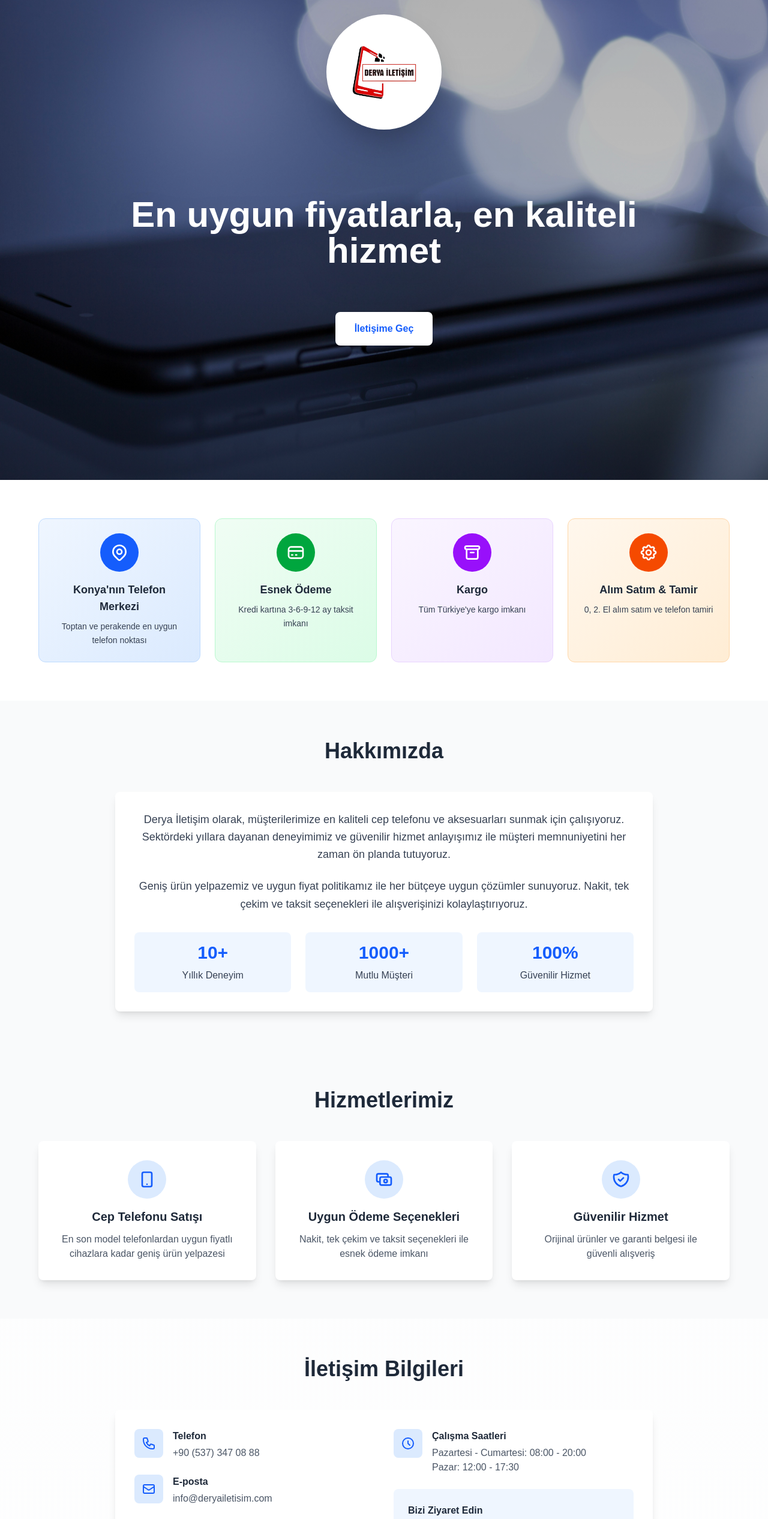
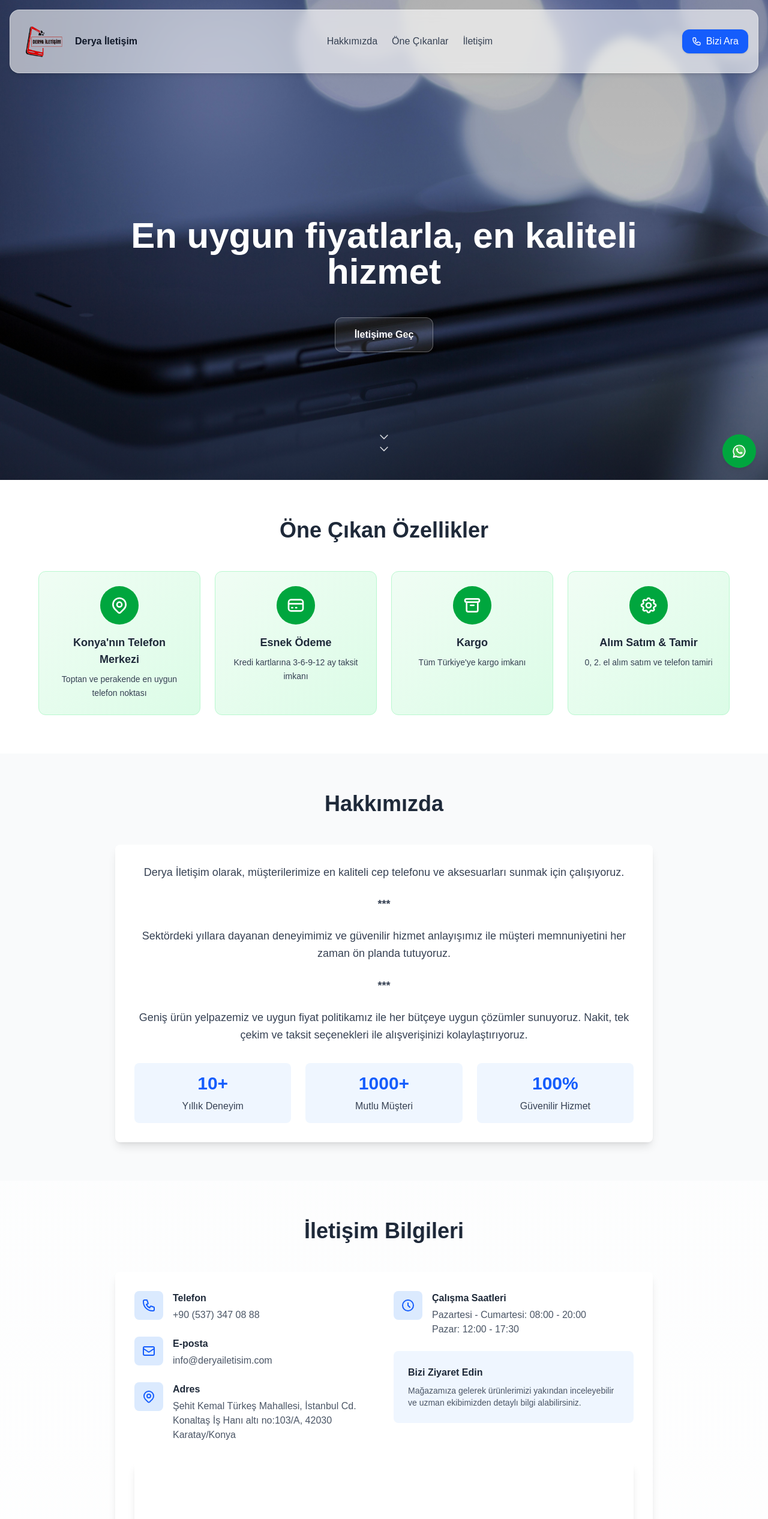
Before and after one commit to muhammedkisla/deryailetisim, a Next.js app: page / in a window 1280 px wide. Shown: the top 2532 px of the page at 60% size. Built offline with nearby package versions, Linux system fonts and the light colour scheme; grey boxes are pictures that could not be loaded.

Commit message:
calculate is updated

```diff
--- a/src/app/page.tsx
+++ b/src/app/page.tsx
@@ -3,6 +3,12 @@ import Footer from "@/components/Footer";
 import RotatingText from "@/components/RotatingText";
 import Image from "next/image";
 import Link from "next/link";
+
+const WHATSAPP_PHONE = (
+  process.env.NEXT_PUBLIC_WHATSAPP_PHONE || "905373470888"
+).replace(/[^0-9]/g, "");
+const WHATSAPP_URL = `https://wa.me/${WHATSAPP_PHONE}`;
+const TEL_URL = `tel:+${WHATSAPP_PHONE}`;
 
 export default function Home() {
   return (
@@ -29,28 +35,67 @@ export default function Home() {
 
           {/* Content */}
           <div className="relative z-10 container mx-auto px-4 text-center">
-            <div className="mb-8 mt-16 min-h-[200px] flex items-center justify-center">
+            <div className="mb-6 mt-24 flex items-center justify-center"></div>
+            <div className="mb-3 h-[120px] md:h-[160px] lg:h-[180px] flex items-center justify-center overflow-hidden">
               <RotatingText />
             </div>
-            <div className="flex justify-center space-x-4">
+
+            <div className="flex justify-center mt-4">
               <Link
                 href="#iletisim"
-                className="bg-white text-blue-600 px-8 py-4 rounded-lg font-semibold hover:bg-blue-50 transition-all duration-200 shadow-xl hover:shadow-2xl hover:scale-105"
+                className="bg-white/10 text-white border border-white/30 px-6 md:px-8 py-3 md:py-4 rounded-xl font-semibold hover:bg-white/20 transition-all duration-200 shadow-md"
               >
                 İletişime Geç
               </Link>
             </div>
           </div>
+
+          {/* Scroll Hint */}
+          <div className="absolute left-1/2 -translate-x-1/2 bottom-8 text-white/80 animate-bounce hidden md:block">
+            <div className="flex flex-col items-center text-sm">
+              <svg
+                className="w-5 h-5"
+                fill="none"
+                stroke="currentColor"
+                viewBox="0 0 24 24"
+              >
+                <path
+                  strokeLinecap="round"
+                  strokeLinejoin="round"
+                  strokeWidth={2}
+                  d="M19 9l-7 7-7-7"
+                />
+              </svg>
+              <svg
+                className="w-5 h-5"
+                fill="none"
+                stroke="currentColor"
+                viewBox="0 0 24 24"
+              >
+                <path
+                  strokeLinecap="round"
+                  strokeLinejoin="round"
+                  strokeWidth={2}
+                  d="M19 9l-7 7-7-7"
+                />
+              </svg>
+            </div>
+          </div>
         </section>
 
         {/* Öne Çıkan Özellikler */}
-        <section className="py-16 bg-white">
+        <section id="ozellikler" className="py-16 bg-white">
           <div className="container mx-auto px-4">
             <div className="max-w-6xl mx-auto">
-              <div className="grid grid-cols-1 md:grid-cols-2 lg:grid-cols-4 gap-6">
+              <div className="text-center mb-12">
+                <h2 className="text-3xl md:text-4xl font-bold text-gray-800">
+                  Öne Çıkan Özellikler
+                </h2>
+              </div>
+              <div className="grid grid-cols-2 md:grid-cols-2 lg:grid-cols-4 gap-6">
                 {/* Konya'nın En Uygun Telefon Noktası */}
-                <div className="bg-linear-to-br from-blue-50 to-blue-100 rounded-xl p-6 text-center hover:shadow-xl transition-shadow duration-300 border border-blue-200">
-                  <div className="bg-blue-600 w-16 h-16 rounded-full flex items-center justify-center mx-auto mb-4">
+                <div className="bg-linear-to-br from-green-50 to-green-100 rounded-xl p-6 text-center hover:shadow-xl transition-shadow duration-300 border border-green-200">
+                  <div className="bg-green-600 w-16 h-16 rounded-full flex items-center justify-center mx-auto mb-4">
                     <svg
                       className="w-8 h-8 text-white"
                       fill="none"
@@ -100,13 +145,13 @@ export default function Home() {
                     Esnek Ödeme
                   </h3>
                   <p className="text-sm text-gray-700 leading-relaxed">
-                    Kredi kartına 3-6-9-12 ay taksit imkanı
+                    Kredi kartlarına 3-6-9-12 ay taksit imkanı
                   </p>
                 </div>
 
                 {/* Kargo */}
-                <div className="bg-linear-to-br from-purple-50 to-purple-100 rounded-xl p-6 text-center hover:shadow-xl transition-shadow duration-300 border border-purple-200">
-                  <div className="bg-purple-600 w-16 h-16 rounded-full flex items-center justify-center mx-auto mb-4">
+                <div className="bg-linear-to-br from-green-50 to-green-100 rounded-xl p-6 text-center hover:shadow-xl transition-shadow duration-300 border border-green-200">
+                  <div className="bg-green-600 w-16 h-16 rounded-full flex items-center justify-center mx-auto mb-4">
                     <svg
                       className="w-8 h-8 text-white"
                       fill="none"
@@ -130,8 +175,8 @@ export default function Home() {
                 </div>
 
                 {/* 2. El ve Tamir */}
-                <div className="bg-linear-to-br from-orange-50 to-orange-100 rounded-xl p-6 text-center hover:shadow-xl transition-shadow duration-300 border border-orange-200">
-                  <div className="bg-orange-600 w-16 h-16 rounded-full flex items-center justify-center mx-auto mb-4">
+                <div className="bg-linear-to-br from-green-50 to-green-100 rounded-xl p-6 text-center hover:shadow-xl transition-shadow duration-300 border border-green-200">
+                  <div className="bg-green-600 w-16 h-16 rounded-full flex items-center justify-center mx-auto mb-4">
                     <svg
                       className="w-8 h-8 text-white"
                       fill="none"
@@ -156,7 +201,7 @@ export default function Home() {
                     Alım Satım & Tamir
                   </h3>
                   <p className="text-sm text-gray-700 leading-relaxed">
-                    0, 2. El alım satım ve telefon tamiri
+                    0, 2. el alım satım ve telefon tamiri
                   </p>
                 </div>
               </div>
@@ -174,9 +219,18 @@ export default function Home() {
               <div className="bg-white rounded-lg shadow-lg p-8">
                 <p className="text-lg text-center text-gray-700 leading-relaxed mb-6">
                   Derya İletişim olarak, müşterilerimize en kaliteli cep
-                  telefonu ve aksesuarları sunmak için çalışıyoruz. Sektördeki
-                  yıllara dayanan deneyimimiz ve güvenilir hizmet anlayışımız
-                  ile müşteri memnuniyetini her zaman ön planda tutuyoruz.
+                  telefonu ve aksesuarları sunmak için çalışıyoruz.
+                </p>
+                <p className="text-lg text-center text-gray-700 leading-relaxed mb-6">
+                  <span className="font-bold">***</span>
+                </p>
+                <p className="text-lg text-center text-gray-700 leading-relaxed mb-6">
+                  Sektördeki yıllara dayanan deneyimimiz ve güvenilir hizmet
+                  anlayışımız ile müşteri memnuniyetini her zaman ön planda
+                  tutuyoruz.
+                </p>
+                <p className="text-lg text-center text-gray-700 leading-relaxed mb-6">
+                  <span className="font-bold">***</span>
                 </p>
                 <p className="text-lg text-center text-gray-700 leading-relaxed mb-6">
                   Geniş ürün yelpazemiz ve uygun fiyat politikamız ile her
@@ -208,88 +262,7 @@ export default function Home() {
           </div>
         </section>
 
-        {/* Hizmetlerimiz */}
-        <section className="py-16 bg-gray-50">
-          <div className="container mx-auto px-4">
-            <h2 className="text-4xl font-bold text-center mb-12 text-gray-800">
-              Hizmetlerimiz
-            </h2>
-            <div className="grid grid-cols-1 md:grid-cols-3 gap-8 max-w-6xl mx-auto">
-              <div className="bg-white p-8 rounded-lg shadow-lg text-center">
-                <div className="bg-blue-100 w-16 h-16 rounded-full flex items-center justify-center mx-auto mb-4">
-                  <svg
-                    className="w-8 h-8 text-blue-600"
-                    fill="none"
-                    stroke="currentColor"
-                    viewBox="0 0 24 24"
-                  >
-                    <path
-                      strokeLinecap="round"
-                      strokeLinejoin="round"
-                      strokeWidth={2}
-                      d="M12 18h.01M8 21h8a2 2 0 002-2V5a2 2 0 00-2-2H8a2 2 0 00-2 2v14a2 2 0 002 2z"
-                    />
-                  </svg>
-                </div>
-                <h3 className="text-xl font-bold mb-3 text-gray-800">
-                  Cep Telefonu Satışı
-                </h3>
-                <p className="text-gray-600">
-                  En son model telefonlardan uygun fiyatlı cihazlara kadar geniş
-                  ürün yelpazesi
-                </p>
-              </div>
-
-              <div className="bg-white p-8 rounded-lg shadow-lg text-center">
-                <div className="bg-blue-100 w-16 h-16 rounded-full flex items-center justify-center mx-auto mb-4">
-                  <svg
-                    className="w-8 h-8 text-blue-600"
-                    fill="none"
-                    stroke="currentColor"
-                    viewBox="0 0 24 24"
-                  >
-                    <path
-                      strokeLinecap="round"
-                      strokeLinejoin="round"
-                      strokeWidth={2}
-                      d="M17 9V7a2 2 0 00-2-2H5a2 2 0 00-2 2v6a2 2 0 002 2h2m2 4h10a2 2 0 002-2v-6a2 2 0 00-2-2H9a2 2 0 00-2 2v6a2 2 0 002 2zm7-5a2 2 0 11-4 0 2 2 0 014 0z"
-                    />
-                  </svg>
-                </div>
-                <h3 className="text-xl font-bold mb-3 text-gray-800">
-                  Uygun Ödeme Seçenekleri
-                </h3>
-                <p className="text-gray-600">
-                  Nakit, tek çekim ve taksit seçenekleri ile esnek ödeme imkanı
-                </p>
-              </div>
-
-              <div className="bg-white p-8 rounded-lg shadow-lg text-center">
-                <div className="bg-blue-100 w-16 h-16 rounded-full flex items-center justify-center mx-auto mb-4">
-                  <svg
-                    className="w-8 h-8 text-blue-600"
-                    fill="none"
-                    stroke="currentColor"
-                    viewBox="0 0 24 24"
-                  >
-                    <path
-                      strokeLinecap="round"
-                      strokeLinejoin="round"
-                      strokeWidth={2}
-                      d="M9 12l2 2 4-4m5.618-4.016A11.955 11.955 0 0112 2.944a11.955 11.955 0 01-8.618 3.04A12.02 12.02 0 003 9c0 5.591 3.824 10.29 9 11.622 5.176-1.332 9-6.03 9-11.622 0-1.042-.133-2.052-.382-3.016z"
-                    />
-                  </svg>
-                </div>
-                <h3 className="text-xl font-bold mb-3 text-gray-800">
-                  Güvenilir Hizmet
-                </h3>
-                <p className="text-gray-600">
-                  Orijinal ürünler ve garanti belgesi ile güvenli alışveriş
-                </p>
-              </div>
-            </div>
-          </div>
-        </section>
+        {/* Hizmetlerimiz bölümü kullanıcı isteğiyle kaldırıldı */}
 
         {/* İletişim */}
         <section id="iletisim" className="py-16">
@@ -321,7 +294,14 @@ export default function Home() {
                         <h3 className="font-semibold text-gray-800 mb-1">
                           Telefon
                         </h3>
-                        <p className="text-gray-600">+90 (537) 347 08 88</p>
+                        <p className="text-gray-600">
+                          <a
+                            href="tel:+905373470888"
+                            className="hover:text-blue-600 transition-colors"
+                          >
+                            +90 (537) 347 08 88
+                          </a>
+                        </p>
                       </div>
                     </div>
 
@@ -345,7 +325,14 @@ export default function Home() {
                         <h3 className="font-semibold text-gray-800 mb-1">
                           E-posta
                         </h3>
-                        <p className="text-gray-600">info@deryailetisim.com</p>
+                        <p className="text-gray-600">
+                          <a
+                            href="mailto:info@deryailetisim.com"
+                            className="hover:text-blue-600 transition-colors"
+                          >
+                            info@deryailetisim.com
+                          </a>
+                        </p>
                       </div>
                     </div>
 
@@ -448,6 +435,55 @@ export default function Home() {
       </main>
 
       <Footer />
+
+      {/* Floating WhatsApp Button */}
+      <a
+        href={WHATSAPP_URL}
+        target="_blank"
+        rel="noopener noreferrer"
+        aria-label="WhatsApp ile iletişime geç"
+        className="fixed bottom-5 right-5 z-50 w-14 h-14 rounded-full bg-green-600 text-white shadow-lg hover:shadow-xl hover:bg-green-500 transition flex items-center justify-center"
+      >
+        <svg
+          viewBox="0 0 32 32"
+          className="w-6 h-6 fill-none"
+          xmlns="http://www.w3.org/2000/svg"
+        >
+          <path
+            fillRule="evenodd"
+            clipRule="evenodd"
+            d="M16 31C23.732 31 30 24.732 30 17C30 9.26801 23.732 3 16 3C8.26801 3 2 9.26801 2 17C2 19.5109 2.661 21.8674 3.81847 23.905L2 31L9.31486 29.3038C11.3014 30.3854 13.5789 31 16 31ZM16 28.8462C22.5425 28.8462 27.8462 23.5425 27.8462 17C27.8462 10.4576 22.5425 5.15385 16 5.15385C9.45755 5.15385 4.15385 10.4576 4.15385 17C4.15385 19.5261 4.9445 21.8675 6.29184 23.7902L5.23077 27.7692L9.27993 26.7569C11.1894 28.0746 13.5046 28.8462 16 28.8462Z"
+            fill="#BFC8D0"
+          />
+          <path
+            d="M28 16C28 22.6274 22.6274 28 16 28C13.4722 28 11.1269 27.2184 9.19266 25.8837L5.09091 26.9091L6.16576 22.8784C4.80092 20.9307 4 18.5589 4 16C4 9.37258 9.37258 4 16 4C22.6274 4 28 9.37258 28 16Z"
+            fill="url(#paint0_linear_87_7264)"
+          />
+          <path
+            fillRule="evenodd"
+            clipRule="evenodd"
+            d="M16 30C23.732 30 30 23.732 30 16C30 8.26801 23.732 2 16 2C8.26801 2 2 8.26801 2 16C2 18.5109 2.661 20.8674 3.81847 22.905L2 30L9.31486 28.3038C11.3014 29.3854 13.5789 30 16 30ZM16 27.8462C22.5425 27.8462 27.8462 22.5425 27.8462 16C27.8462 9.45755 22.5425 4.15385 16 4.15385C9.45755 4.15385 4.15385 9.45755 4.15385 16C4.15385 18.5261 4.9445 20.8675 6.29184 22.7902L5.23077 26.7692L9.27993 25.7569C11.1894 27.0746 13.5046 27.8462 16 27.8462Z"
+            fill="white"
+          />
+          <path
+            d="M12.5 9.49989C12.1672 8.83131 11.6565 8.8905 11.1407 8.8905C10.2188 8.8905 8.78125 9.99478 8.78125 12.05C8.78125 13.7343 9.52345 15.578 12.0244 18.3361C14.438 20.9979 17.6094 22.3748 20.2422 22.3279C22.875 22.2811 23.4167 20.0154 23.4167 19.2503C23.4167 18.9112 23.2062 18.742 23.0613 18.696C22.1641 18.2654 20.5093 17.4631 20.1328 17.3124C19.7563 17.1617 19.5597 17.3656 19.4375 17.4765C19.0961 17.8018 18.4193 18.7608 18.1875 18.9765C17.9558 19.1922 17.6103 19.083 17.4665 19.0015C16.9374 18.7892 15.5029 18.1511 14.3595 17.0426C12.9453 15.6718 12.8623 15.2001 12.5959 14.7803C12.3828 14.4444 12.5392 14.2384 12.6172 14.1483C12.9219 13.7968 13.3426 13.254 13.5313 12.9843C13.7199 12.7145 13.5702 12.305 13.4803 12.05C13.0938 10.953 12.7663 10.0347 12.5 9.49989Z"
+            fill="white"
+          />
+          <defs>
+            <linearGradient
+              id="paint0_linear_87_7264"
+              x1="26.5"
+              y1="7"
+              x2="4"
+              y2="28"
+              gradientUnits="userSpaceOnUse"
+            >
+              <stop stopColor="#5BD066" />
+              <stop offset="1" stopColor="#27B43E" />
+            </linearGradient>
+          </defs>
+        </svg>
+      </a>
     </div>
   );
 }
--- a/src/components/Header.tsx
+++ b/src/components/Header.tsx
@@ -1,24 +1,115 @@
+"use client";
+
 import Link from "next/link";
 import Image from "next/image";
+import { useEffect, useRef, useState } from "react";
 
 export default function Header() {
+  const [isHidden, setIsHidden] = useState(false);
+  const lastYRef = useRef(0);
+  const whatsappPhone = (
+    process.env.NEXT_PUBLIC_WHATSAPP_PHONE || "905373470888"
+  ).replace(/[^0-9]/g, "");
+  const telHref = `tel:+${whatsappPhone}`;
+
+  useEffect(() => {
+    const TOP_THRESHOLD = 80;
+    const DOWN_DELTA = 10; // minimum downward movement to hide
+    const UP_DELTA = 40; // minimum upward movement to show
+
+    const onScroll = () => {
+      const currentY = window.scrollY;
+      const lastY = lastYRef.current;
+      const delta = currentY - lastY;
+
+      if (currentY < TOP_THRESHOLD) {
+        setIsHidden(false);
+      } else {
+        if (delta > DOWN_DELTA) {
+          setIsHidden(true);
+        } else if (delta < -UP_DELTA) {
+          // Only show again when user scrolls up near the top/hero midpoint
+          const showAtY = Math.max(20, window.innerHeight * 0.5);
+          if (currentY <= showAtY) {
+            setIsHidden(false);
+          }
+        }
+      }
+
+      lastYRef.current = currentY;
+    };
+
+    window.addEventListener("scroll", onScroll, { passive: true });
+    return () => window.removeEventListener("scroll", onScroll);
+  }, []);
+
   return (
-    <header className="absolute top-0 left-0 right-0 z-50 bg-transparent">
-      <div className="container mx-auto px-4 py-6">
-        <div className="flex items-center justify-center">
-          <Link
-            href="/"
-            className="w-48 h-48 bg-white rounded-full shadow-2xl hover:scale-105 transition-all duration-300 hover:shadow-[0_20px_60px_rgba(255,255,255,0.4)] flex items-center justify-center"
+    <header
+      className={`fixed top-0 left-0 right-0 z-50 transition-transform duration-300 ${
+        isHidden ? "-translate-y-full" : "translate-y-0"
+      }`}
     >
+      <div className="container mx-auto px-4 py-4">
+        <div className="rounded-2xl border border-white/40 bg-white/70 backdrop-blur supports-backdrop-filter:bg-white/60 shadow-md">
+          <div className="px-4 py-3 flex items-center justify-between">
+            <Link href="/" className="flex items-center space-x-3">
               <Image
                 src="/logo.png"
                 alt="Derya İletişim"
-              width={140}
-              height={140}
-              className="object-contain"
+                width={160}
+                height={160}
+                sizes="(min-width: 1024px) 80px, (min-width: 768px) 64px, (min-width: 640px) 56px, 48px"
+                className="rounded-lg object-contain w-12 h-12 sm:w-14 sm:h-14 md:w-16 md:h-16 lg:w-20 lg:h-20"
                 priority
               />
+              <span className="hidden sm:block font-semibold text-gray-900">
+                Derya İletişim
+              </span>
             </Link>
+
+            <nav className="hidden md:flex items-center gap-6 text-gray-700">
+              <a
+                href="#hakkimizda"
+                className="hover:text-gray-900 transition-colors"
+              >
+                Hakkımızda
+              </a>
+              <a
+                href="#ozellikler"
+                className="hover:text-gray-900 transition-colors"
+              >
+                Öne Çıkanlar
+              </a>
+              <a
+                href="#iletisim"
+                className="hover:text-gray-900 transition-colors"
+              >
+                İletişim
+              </a>
+            </nav>
+
+            <div className="flex items-center gap-3">
+              <a
+                href={telHref}
+                className="inline-flex items-center gap-2 bg-blue-600 text-white px-4 py-2 rounded-xl font-medium shadow hover:shadow-lg hover:brightness-110 transition-all"
+              >
+                <svg
+                  className="w-4 h-4"
+                  fill="none"
+                  stroke="currentColor"
+                  viewBox="0 0 24 24"
+                >
+                  <path
+                    strokeLinecap="round"
+                    strokeLinejoin="round"
+                    strokeWidth={2}
+                    d="M3 5a2 2 0 012-2h3.28a1 1 0 01.948.684l1.498 4.493a1 1 0 01-.502 1.21l-2.257 1.13a11.042 11.042 0 005.516 5.516l1.13-2.257a1 1 0 011.21-.502l4.493 1.498a1 1 0 01.684.949V19a2 2 0 01-2 2h-1C9.716 21 3 14.284 3 6V5z"
+                  />
+                </svg>
+                Bizi Ara
+              </a>
+            </div>
+          </div>
         </div>
       </div>
     </header>
```
Also changed, not shown: src/app/admin/dashboard/page.tsx (+81 -89 lines). Lines whose indentation alone changed are shown as unchanged.
